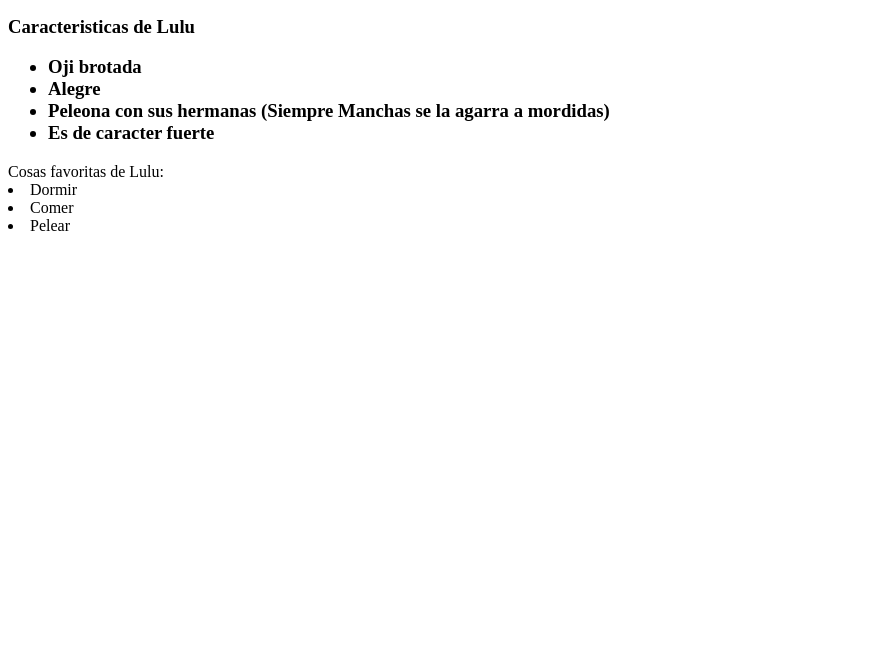
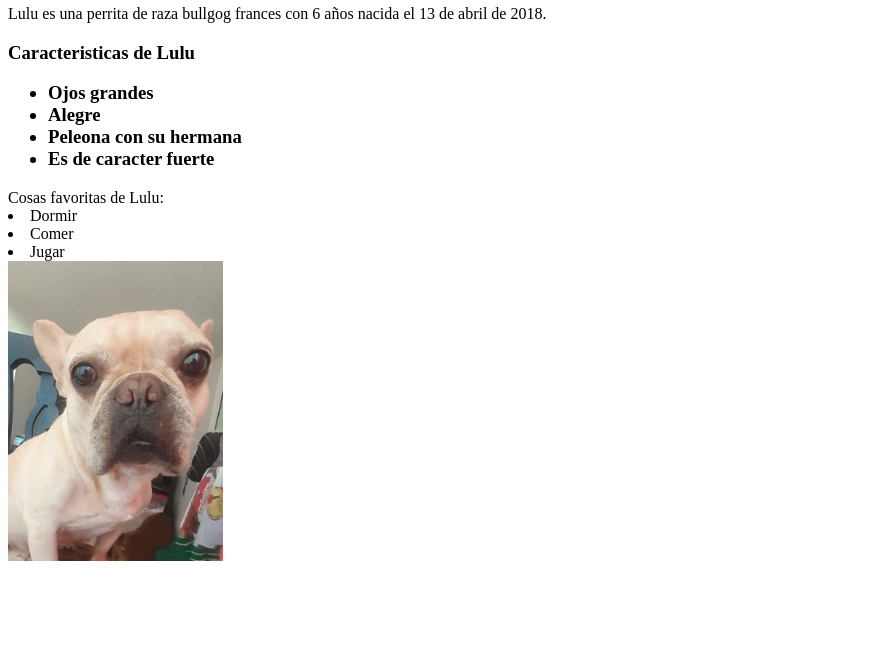
Before and after one commit to Mariana0000015/Programacion, a plain HTML site: page index.html in a window 1280 px wide. Shown: the part 148-800 px from the top of the page, without its empty margins (0-893 px from the left). Drawn offline with Linux system fonts and the light colour scheme.

Commit message:
imagen de lulu

```diff
--- a/index.html
+++ b/index.html
@@ -1,6 +1,6 @@
 <!DOCTYPE html>
 <html lang="en">
-<head>
+<head>https://rxcvntscktadpgjwroxh.supabase.co/storage/v1/object/public/products/57b02552-ac97-433c-b1aa-42d241b7ac7d_main.png
     <meta charset="UTF-8">
     <meta name="viewport" content="width=device-width, initial-scale=1.0">
     <title>Pagina de ensayo</title>
@@ -15,9 +15,9 @@
         <h3>
             Caracteristicas de Lulu
         <ul>
-            <li> Oji brotada
+            <li> Ojos grandes
                 <li> Alegre
-                    <li>Peleona con sus hermanas (Siempre Manchas se la agarra a mordidas)</li>
+                    <li>Peleona con su hermana</li>
                 </li>
                 <li> Es de caracter fuerte</li>
             </li>
@@ -26,7 +26,10 @@
     </h3> Cosas favoritas de Lulu:
 <li> Dormir</li>
 <li> Comer</li>
-<li> Pelear</li>
+<li>Jugar</li>
+
+<img src="./Trululu.jpeg" alt="12">
+
 
 </body>
 </html>
```
Also changed, not shown: Trululu.jpeg (added).
